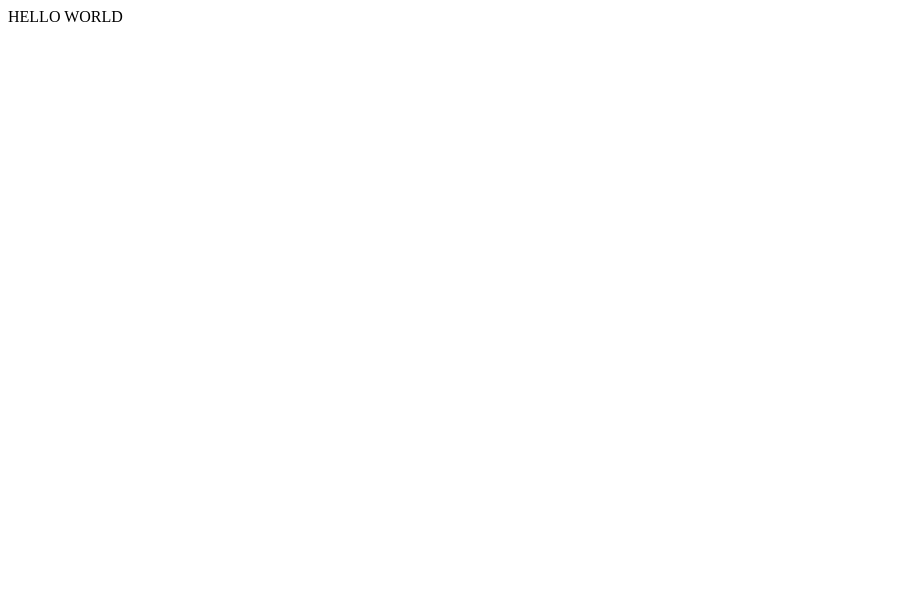
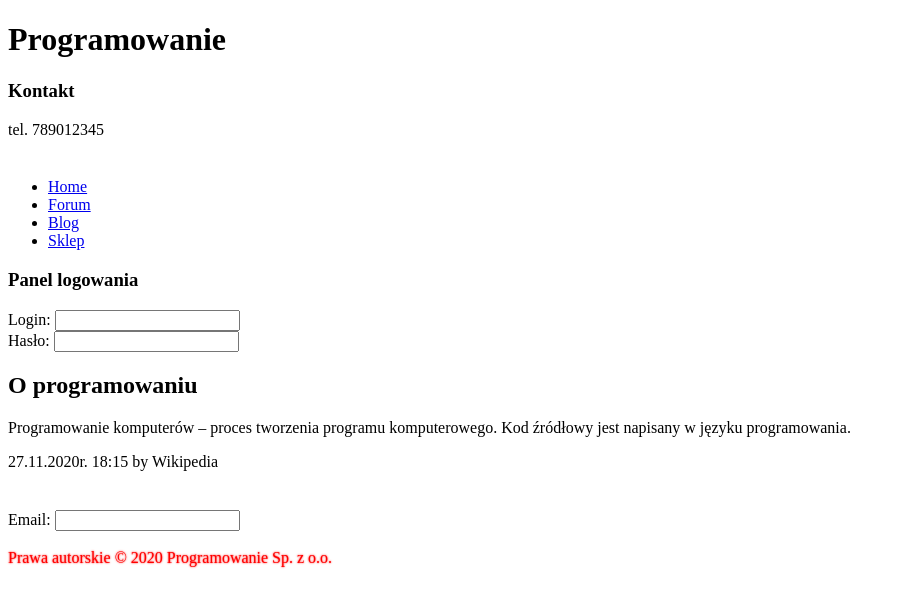
Before and after one commit to marb5/HTML5, a plain HTML site: page index.html in a window 1280 px wide. Shown: the whole page, without its empty margins (0-905 px from the left). Drawn offline with Linux system fonts and the light colour scheme.

Commit message:
Change index.html

```diff
--- a/index.html
+++ b/index.html
@@ -3,10 +3,68 @@
     <head>
         <meta charset="UTF-8">
 
-        <title></title>
+        <title>Programowanie, Marcin Bieleń</title>
+
+        <link rel="stylesheet" href="style.css">
     </head>
     <body>
-        <div>HELLO WORLD</div>
+        <header>
+            <h1>Programowanie</h1>
+        </header>
+
+        <section>
+            <h3>Kontakt</h3>
+            tel. 789012345
+        </section>
+
+        <nav id="main_nav">
+            <h2 class="hide">Główna nawigacja</h2>
+            <ul>
+                <li>
+                    <a href="#">Home</a>
+                </li>
+                <li>
+                    <a href="#">Forum</a>
+                </li>
+                <li>
+                    <a href="#">Blog</a>
+                </li>
+                <li>
+                    <a href="#">Sklep</a>
+                </li>
+            </ul>
+        </nav>
+
+        <aside>
+            <h3>Panel logowania</h3>
+            <form>
+                <div>Login: <input type="text"></div>
+                <div>Hasło: <input type="text"></div>
+            </form>
+        </aside>
+
+        <article>
+            <header>
+                <h2>O programowaniu</h2>
+            </header>
+            <p>
+                Programowanie komputerów – proces tworzenia programu komputerowego. Kod źródłowy jest napisany w języku programowania.
+            </p>
+            <footer>
+                27.11.2020r. 18:15 by Wikipedia
+            </footer>
+        </article>
+
+        <footer>
+            <aside>
+                <h2 class="hide">Newsletter</h2>
+                <form>
+                    Email: <input type="text">
+                </form>
+            </aside>
+            <br>
+            <span id="copyright">Prawa autorskie © 2020 Programowanie Sp. z o.o.</span>
+        </footer>
 
     </body>
 </html>
--- /dev/null
+++ b/style.css
@@ -0,0 +1,9 @@
+.hide {
+    text-indent: -99999px;
+    height: 0px;
+}
+
+#copyright {
+    color: red;
+    text-shadow: red 0px 0px 2px;
+}
```
Also changed, not shown: 1 other file.
